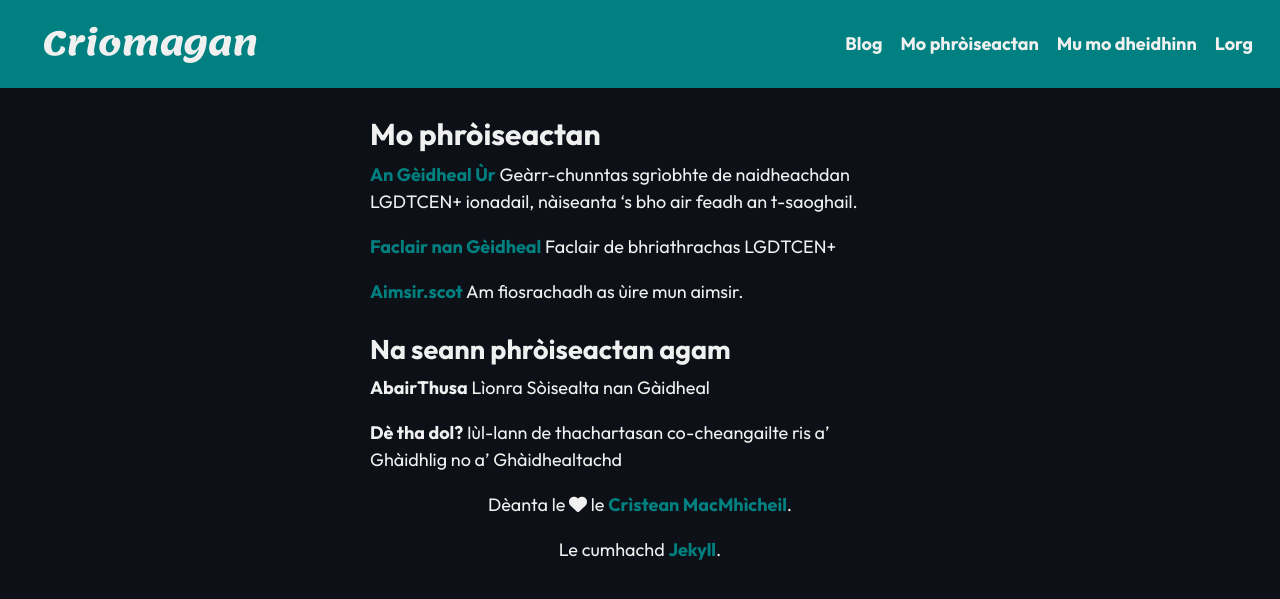
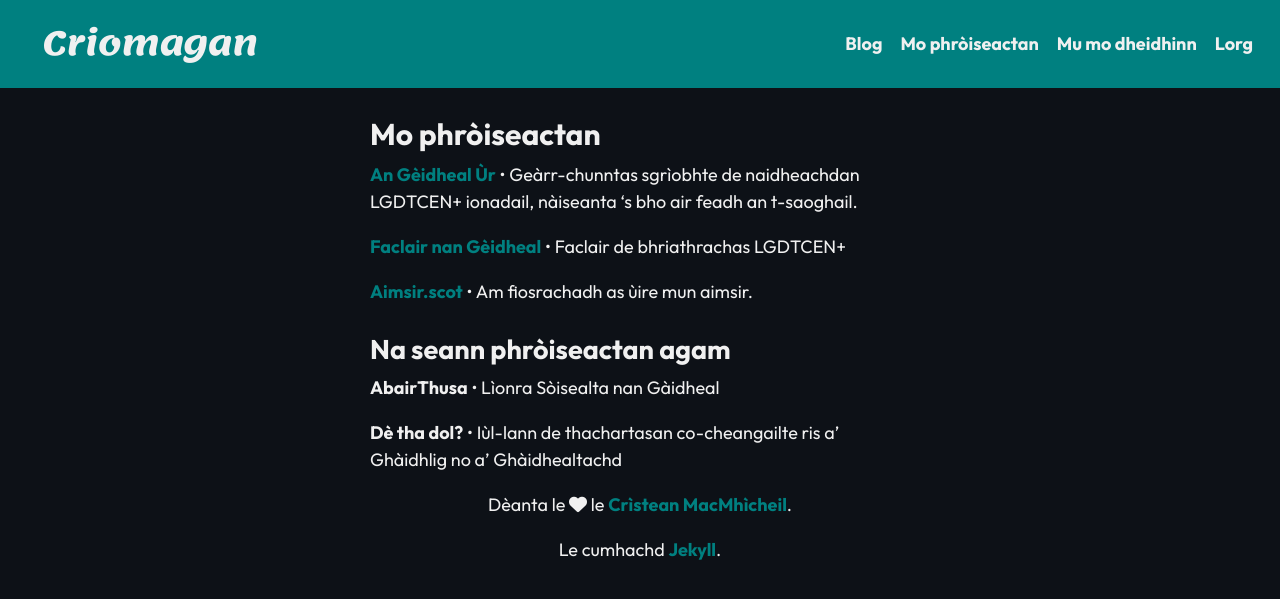
Before and after one commit to angeidheal/angeidheal.github.io, a Jekyll site: the page built from mo-phroiseactan.md, in a window 1280 px wide. Shown: the top 599 px of the page. Built offline with Jekyll 4.4.1, drawn with Linux system fonts in a browser that asks for light colours; nearby versions of some CDN libraries.

```diff
--- a/mo-phroiseactan.md
+++ b/mo-phroiseactan.md
@@ -4,14 +4,14 @@ title: Mo phròiseactan
 permalink: /mo-phroiseactan/
 ---
 
-[**An Gèidheal Ùr**](https://angeidhealur.scot) Geàrr-chunntas sgrìobhte de naidheachdan LGDTCEN+ ionadail, nàiseanta ‘s bho air feadh an t-saoghail.
+[**An Gèidheal Ùr**](https://angeidhealur.scot) • Geàrr-chunntas sgrìobhte de naidheachdan LGDTCEN+ ionadail, nàiseanta ‘s bho air feadh an t-saoghail.
 
-[**Faclair nan Gèidheal**](https://faclair.lgbt) Faclair de bhriathrachas LGDTCEN+
+[**Faclair nan Gèidheal**](https://faclair.lgbt) • Faclair de bhriathrachas LGDTCEN+
 
-[**Aimsir.scot**](https://aimsir.scot) Am fiosrachadh as ùire mun aimsir.
+[**Aimsir.scot**](https://aimsir.scot) • Am fiosrachadh as ùire mun aimsir.
 
 ## Na seann phròiseactan agam
 
-**AbairThusa** Lìonra Sòisealta nan Gàidheal
+**AbairThusa** • Lìonra Sòisealta nan Gàidheal
 
-**Dè tha dol?** Iùl-lann de thachartasan co-cheangailte ris a' Ghàidhlig no a' Ghàidhealtachd
+**Dè tha dol?** • Iùl-lann de thachartasan co-cheangailte ris a' Ghàidhlig no a' Ghàidhealtachd
```
